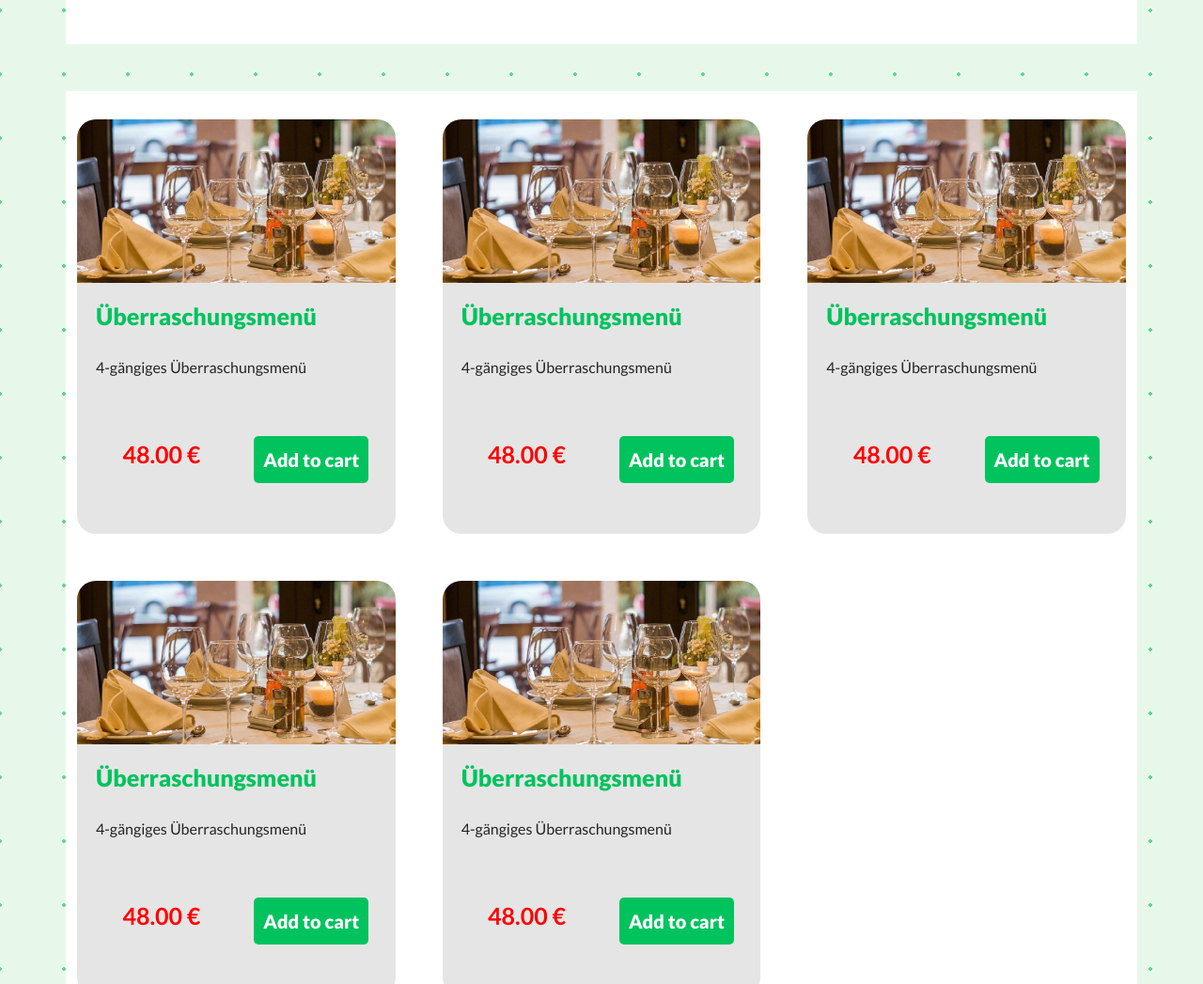
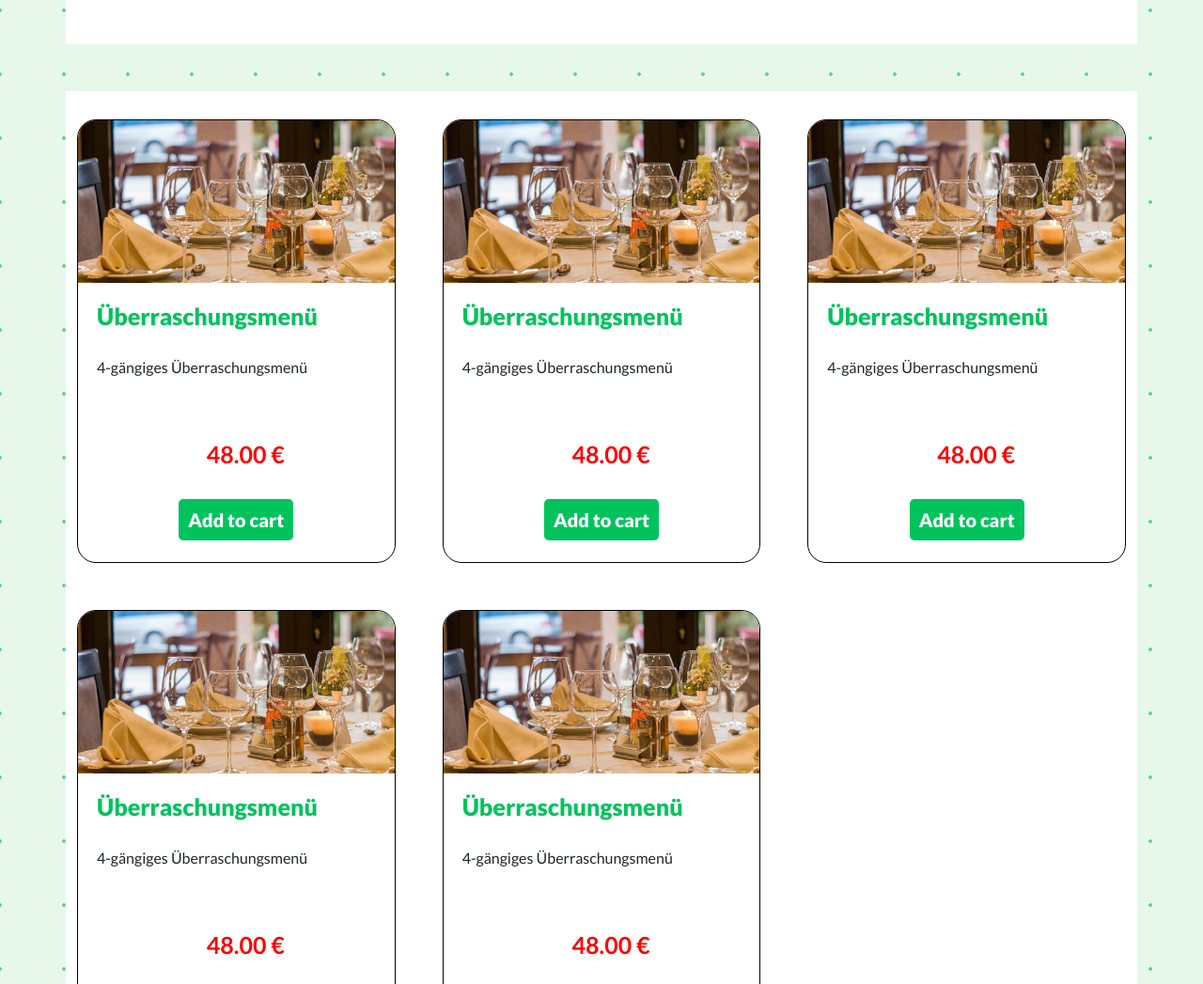
Before and after one commit to AlexEssam/Tafelspitz, a plain HTML site: page gutschein.html in a window 1280 px wide. Shown: the part 669-1716 px from the top of the page at 94% size. Drawn offline with Linux system fonts and the light colour scheme.

Commit message:
Update main.css

```diff
--- a/css/main.css
+++ b/css/main.css
@@ -495,10 +495,10 @@ input[type=text] , [type=email], [type=tel], select, textarea {
    gap: 50px;
 }
 .gutschein-photo .box {
-    background-color: #e5e5e5;
     border-radius: 20px;
     overflow: hidden;
     padding-bottom: 30px;
+    border: 1px solid black;
 }
 .gutschein-photo .box img {
     max-width: 100%;
@@ -520,10 +520,7 @@ input[type=text] , [type=email], [type=tel], select, textarea {
     padding: 0px 0 20px 20px;
 }
 .gutschein-photo .box .cart {
-    display: flex;
-    justify-content: space-around;
-    align-items: center;
-text-align: center;
+    text-align: center;
 }
 .gutschein-photo .box .cart a {
     background-color: var(--primary-color-deep);
```
